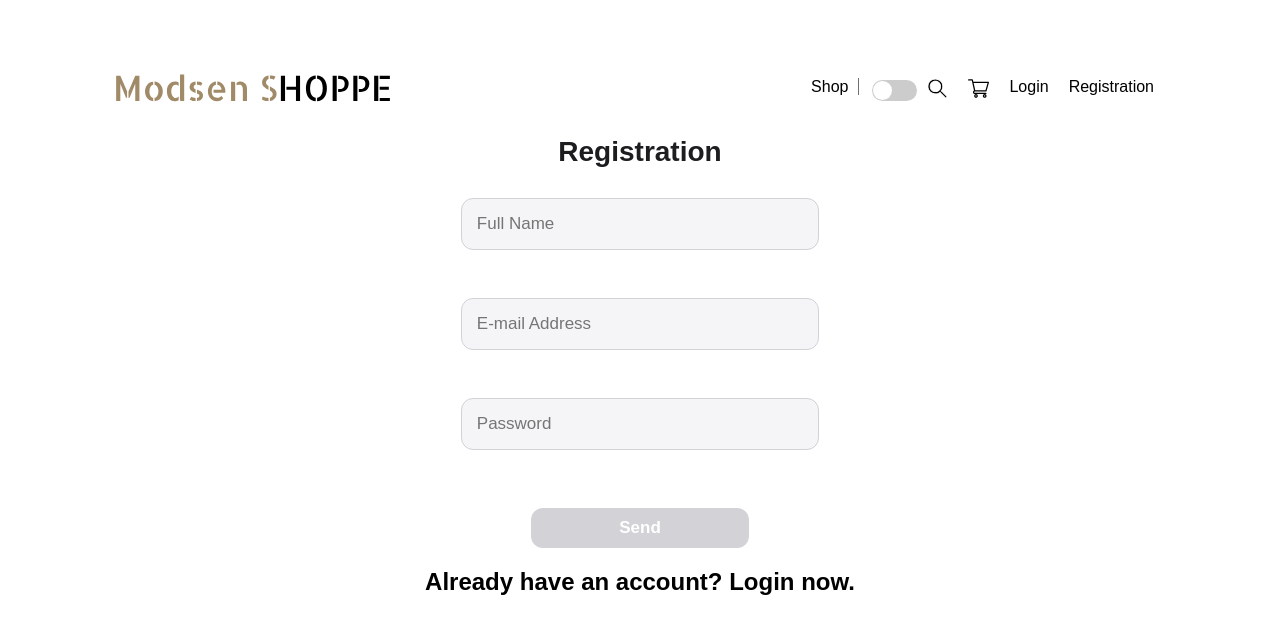
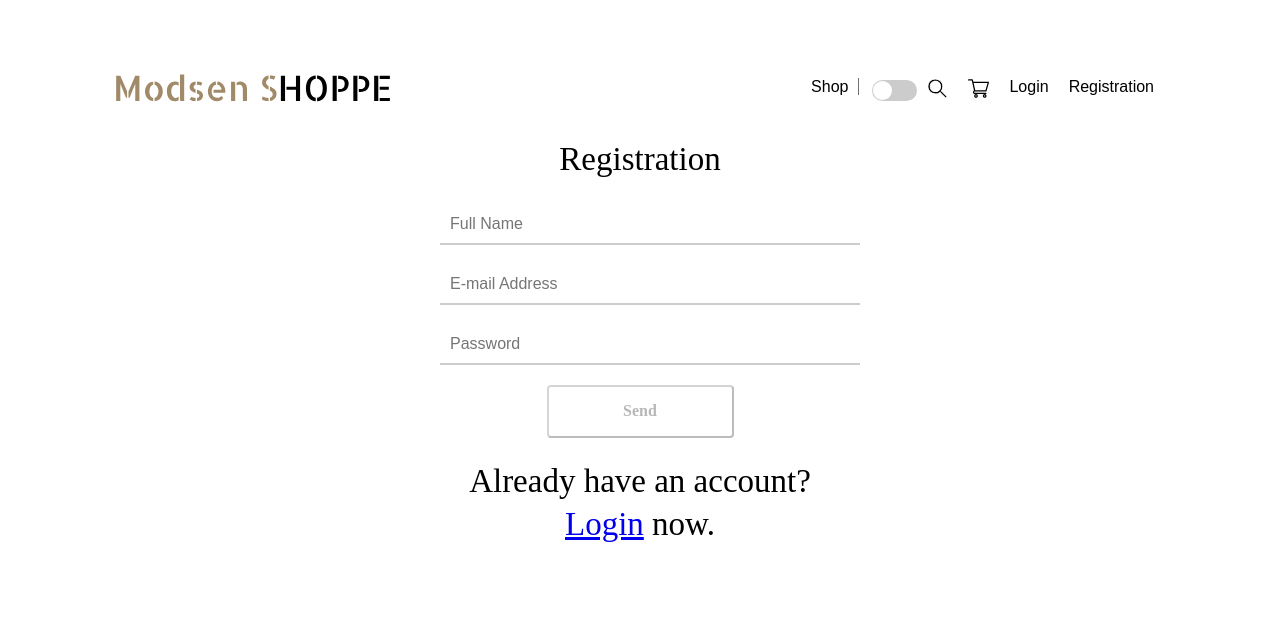
Before and after one commit to Acheniche/Practice, a React (Vite) app: page /registration in a window 1280 px wide. Shown: the top 634 px of the page. Built offline with nearby package versions, Linux system fonts and the light colour scheme; no server answers.

Commit message:
feat: add styles for login and registration page

```diff
--- a/src/components/Login/index.css
+++ b/src/components/Login/index.css
@@ -1,56 +1,95 @@
 .login__container {
   text-align: center;
-  margin: 30px;
+  max-width: 400px;
+  margin: auto;
 }
 
-h1 {
-  text-align: center;
-  margin: 20px;
-  font-size: 28px;
-  font-weight: 600;
-  color: #1d1d1f;
+.input-wrapper {
+  margin-bottom: 20px;
+}
+
+.input-container {
+  position: relative;
 }
 
 .login__textBox {
-  width: 40%;
+  width: 100%;
   padding: 10px;
-  margin: 10px 0;
-  border: 1px solid #d2d2d7;
-  border-radius: 12px;
-  font-size: 17px;
-  background-color: #f5f5f7;
+  font-size: 16px;
+  border: none;
+  border-bottom: 2px solid #ccc;
+  outline: none;
+  background-color: transparent;
 }
 
-.login__textBox:focus {
-  border-color: #0071e3;
-  outline: none;
+.clear-btn {
+  position: absolute;
+  top: 50%;
+  right: 0px;
+  transform: translateY(-50%);
+  cursor: pointer;
+  font-size: 20px;
+  color: #fff;
+  background-color: #ccc;
+  border-radius: 50%;
+  width: 24px;
+  height: 24px;
+  display: flex;
+  align-items: center;
+  justify-content: center;
 }
 
 .error-message {
-  color: #ff3b30;
-  font-size: 14px;
-  margin: 5px 0 0 0;
+  color: red;
+  font-size: 12px;
+  margin-top: 5px;
+  text-align: left;
+}
+.login__btn {
+  width: 187px;
+  height: 53px;
+  border-radius: 4px;
+  margin: 0 auto;
+  font-family: DM Sans;
+  font-size: 16px;
+  font-weight: 700;
+  line-height: 20.83px;
+  text-align: center;
+  background-color: white;
 }
 
-.login__btn {
-  width: 20%;
-  padding: 10px;
-  margin-top: 20px;
-  border: none;
-  border-radius: 12px;
-  background-color: #a8a8a8;
+.login__btn:hover {
+  background-color: black;
   color: white;
-  font-size: 17px;
-  font-weight: 600;
+  transition: 0.5s ease-in-out;
   cursor: pointer;
-  transition: background-color 0.3s;
+}
+.login__container h1 {
+  font-family: DM Sans;
+  font-size: 33px;
+  font-weight: 500;
+  line-height: 43px;
+  text-align: center;
+  margin-bottom: 24px;
 }
 
-.login__btn:disabled {
-  background-color: #d2d2d7;
-  cursor: not-allowed;
+@media (max-width: 600px) {
+  .login__container {
+    width: 90%;
+    margin: auto;
+  }
 }
 
-.login__btn:hover:enabled {
-  background-color: #8f8f8f;
+@media (min-width: 601px) and (max-width: 1024px) {
+  .login__container {
+    width: 70%;
+    margin: auto;
+  }
 }
+
+@media (min-width: 1025px) {
+  .login__container {
+    width: 40%;
+    margin: auto;
+  }
+}
--- a/src/components/Login/index.tsx
+++ b/src/components/Login/index.tsx
@@ -33,10 +33,15 @@ function Login() {
     }
   }, [user, loading, navigate])
 
+  const handleClearEmail = () => setEmail('')
+  const handleClearPassword = () => setPassword('')
+
   return (
     <div>
-      <h1>Login Page</h1>
       <div className="login__container">
+        <h1>Login</h1>
+        <div className="input-wrapper">
+          <div className="input-container">
             <input
               type="text"
               className="login__textBox"
@@ -45,7 +50,16 @@ function Login() {
               onChange={(e) => setEmail(e.target.value)}
               placeholder={'E-mail Address'}
             />
-        <p>{errors.Email?.message}</p>
+            {email && (
+              <span className="clear-btn" onClick={handleClearEmail}>
+                ×
+              </span>
+            )}
+          </div>
+          <p className="error-message">{errors.Email?.message}</p>
+        </div>
+        <div className="input-wrapper">
+          <div className="input-container">
             <input
               type="password"
               className="login__textBox"
@@ -54,7 +68,14 @@ function Login() {
               onChange={(e) => setPassword(e.target.value)}
               placeholder={'Password'}
             />
-        <p>{errors.Password?.message}</p>
+            {password && (
+              <span className="clear-btn" onClick={handleClearPassword}>
+                ×
+              </span>
+            )}
+          </div>
+          <p className="error-message">{errors.Password?.message}</p>
+        </div>
         <input
           type="submit"
           disabled={!isValid}
--- a/src/components/Registration/index.css
+++ b/src/components/Registration/index.css
@@ -1,82 +1,105 @@
-.registration-page {
-  background-color: #fff;
-  padding: 40px;
-  border-radius: 12px;
-  box-shadow: 0 10px 20px rgba(0, 0, 0, 0.1);
+.login__container,
+.register__container {
   text-align: center;
-  width: 100%;
   max-width: 400px;
+  margin: auto;
 }
 
-.registration-page h1 {
-  margin-bottom: 30px;
-  font-size: 28px;
-  font-weight: 600;
-  color: #1d1d1f;
+.input-wrapper {
+  margin-bottom: 20px;
 }
 
-.register__container {
-  display: flex;
-  flex-direction: column;
-  align-items: center;
+.input-container {
+  position: relative;
 }
 
+.login__textBox,
 .register__textBox {
-  width: 30%;
-  padding: 15px;
-  margin: 10px 0;
-  border: 1px solid #d2d2d7;
-  border-radius: 12px;
-  font-size: 17px;
-  background-color: #f5f5f7;
+  width: 100%;
+  padding: 10px;
+  font-size: 16px;
+  border: none;
+  border-bottom: 2px solid #ccc;
+  outline: none;
+  background-color: transparent;
 }
 
-.register__textBox:focus {
-  border-color: #0071e3;
-  outline: none;
-}
-
-.register__btn {
-  width: 20%;
-  padding: 10px;
-  margin-top: 20px;
-  border: none;
-  border-radius: 12px;
-  background-color: #a8a8a8;
-  color: white;
-  font-size: 17px;
-  font-weight: 600;
+.clear-btn {
+  position: absolute;
+  top: 50%;
+  right: 0px;
+  transform: translateY(-50%);
   cursor: pointer;
-  transition: background-color 0.3s;
-}
-
-.register__btn:disabled {
-  background-color: #d2d2d7;
-  cursor: not-allowed;
-}
-
-.register__btn:hover:enabled {
-  background-color: #8f8f8f;
+  font-size: 20px;
+  color: #fff;
+  background-color: #ccc;
+  border-radius: 50%;
+  width: 24px;
+  height: 24px;
+  display: flex;
+  align-items: center;
+  justify-content: center;
 }
 
 .error-message {
-  color: #ff3b30;
-  font-size: 14px;
-  margin: 5px 0 0 0;
+  color: red;
+  font-size: 12px;
+  margin-top: 5px;
+  text-align: left;
 }
 
-h2 {
+.login__btn,
+.register__btn {
+  width: 187px;
+  height: 53px;
+  border-radius: 4px;
+  margin: 0 auto;
+  font-family: DM Sans;
+  font-size: 16px;
+  font-weight: 700;
+  line-height: 20.83px;
   text-align: center;
-  margin-top: 20px;
-  font-size: 24px;
-  color: #000;
+  background-color: white;
 }
 
-a {
-  color: #000;
-  text-decoration: none;
+.login__btn:hover,
+.register__btn:hover {
+  background-color: black;
+  color: white;
+  transition: 0.5s ease-in-out;
+  cursor: pointer;
 }
 
-a:hover {
-  text-decoration: underline;
+.login__container h1,
+.register__container h1 {
+  font-family: DM Sans;
+  font-size: 33px;
+  font-weight: 500;
+  line-height: 43px;
+  text-align: center;
+  margin-bottom: 24px;
 }
+
+@media (max-width: 600px) {
+  .login__container,
+  .register__container {
+    width: 90%;
+    margin: auto;
+  }
+}
+
+@media (min-width: 601px) and (max-width: 1024px) {
+  .login__container,
+  .register__container {
+    width: 70%;
+    margin: auto;
+  }
+}
+
+@media (min-width: 1025px) {
+  .login__container,
+  .register__container {
+    width: 40%;
+    margin: auto;
+  }
+}
--- a/src/components/Registration/index.tsx
+++ b/src/components/Registration/index.tsx
@@ -39,10 +39,16 @@ function Registration() {
     registerWithEmailAndPassword(name, email, password)
   }
 
+  const handleClearName = () => setName('')
+  const handleClearEmail = () => setEmail('')
+  const handleClearPassword = () => setPassword('')
+
   return (
     <div>
+      <div className="register__container">
         <h1>Registration</h1>
-      <div className="register__container">
+        <div className="input-wrapper">
+          <div className="input-container">
             <input
               type="text"
               className="register__textBox"
@@ -51,7 +57,16 @@ function Registration() {
               onChange={(e) => setName(e.target.value)}
               placeholder="Full Name"
             />
-        <p>{errors.Name?.message}</p>
+            {name && (
+              <span className="clear-btn" onClick={handleClearName}>
+                ×
+              </span>
+            )}
+          </div>
+          <p className="error-message">{errors.Name?.message}</p>
+        </div>
+        <div className="input-wrapper">
+          <div className="input-container">
             <input
               type="text"
               className="register__textBox"
@@ -60,7 +75,16 @@ function Registration() {
               onChange={(e) => setEmail(e.target.value)}
               placeholder="E-mail Address"
             />
-        <p>{errors.Email?.message}</p>
+            {email && (
+              <span className="clear-btn" onClick={handleClearEmail}>
+                ×
+              </span>
+            )}
+          </div>
+          <p className="error-message">{errors.Email?.message}</p>
+        </div>
+        <div className="input-wrapper">
+          <div className="input-container">
             <input
               type="password"
               className="register__textBox"
@@ -69,7 +93,14 @@ function Registration() {
               onChange={(e) => setPassword(e.target.value)}
               placeholder="Password"
             />
-        <p>{errors.Password?.message}</p>
+            {password && (
+              <span className="clear-btn" onClick={handleClearPassword}>
+                ×
+              </span>
+            )}
+          </div>
+          <p className="error-message">{errors.Password?.message}</p>
+        </div>
         <input
           type="submit"
           disabled={!isValid}
@@ -77,11 +108,9 @@ function Registration() {
           onClick={registerFB}
           value="Send"
         />
-      </div>
-      <div>
-        <h2>
+        <h1>
           Already have an account? <Link to="/login">Login</Link> now.
-        </h2>
+        </h1>
       </div>
     </div>
   )
```
Lines whose indentation alone changed are shown as unchanged.
